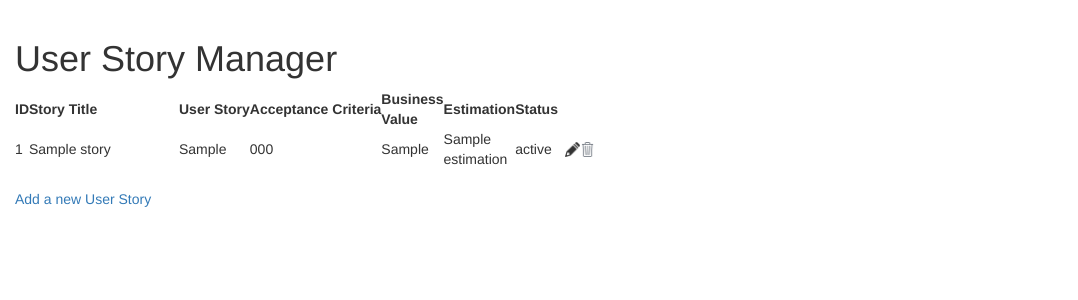
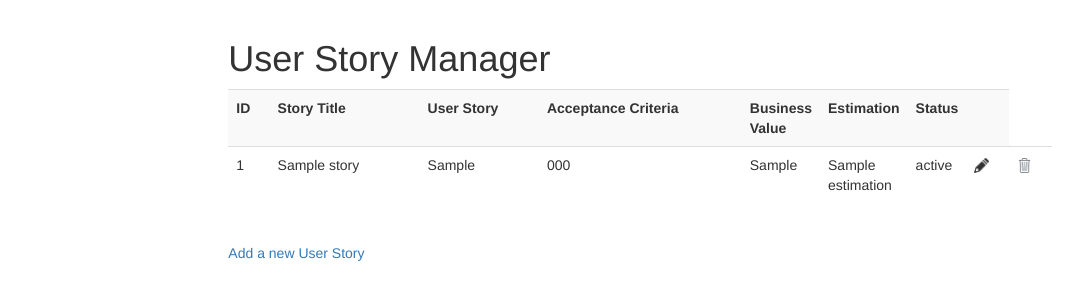
Before and after one commit to CodecoolBP20161/user-story-manager-cickib, a Python web app: template templates/list.html in a window 1280 px wide. Shown: the part 51-351 px from the top of the page, without its empty margins (0-1078 px from the left). Run offline with Jinja, Linux system fonts and the light colour scheme; the template is opened without the code that fills it: most values are stand-ins (such as "Sample title", 1, 10 or a date in 2020); some libraries are stand-ins or nearby versions.

Commit message:
table formatted, responsive, striped and the cursor hovers over it

```diff
--- a/templates/list.html
+++ b/templates/list.html
@@ -23,8 +23,12 @@
             </ul>
         </div>
     </nav>
+    <div class="row">
+        <div class="col-sm-2"></div>
+        <div class="col-sm-8">
             <h1>User Story Manager</h1>
-        <table>
+            <div class="table-responsive">
+                <table class="table table-striped table-hover ">
                     <tr>
                         <th>ID</th>
                         <th width="150">Story Title</th>
@@ -33,22 +37,29 @@
                         <th width="50">Business Value</th>
                         <th width="50">Estimation</th>
                         <th width="50">Status</th>
+                        <th></th>
+
                     </tr>
                     {% for i in stories %}
                         <tr>
-                <td>{{i.id}}</td>
-                <td>{{i.story_title}}</td>
-                <td>{{i.user_story}}</td>
-                <td>{{i.acceptance_criteria}}</td>
-                <td>{{i.business_value}}</td>
-                <td>{{i.estimation}}</td>
-                <td>{{i.status}}</td>
+                            <td>{{ i.id }}</td>
+                            <td>{{ i.story_title }}</td>
+                            <td>{{ i.user_story }}</td>
+                            <td>{{ i.acceptance_criteria }}</td>
+                            <td>{{ i.business_value }}</td>
+                            <td>{{ i.estimation }}</td>
+                            <td>{{ i.status }}</td>
                                             <td><a href="{{ url_for('update_user_story', story_id=i.id)}}"><img src="{{ url_for('static', filename='pencil.png') }}" width="15" height="15" alt="Edit"></a></td>
                 <td><a href="{{ url_for('delete_user_story', story_id=i.id) }}"><img src="{{ url_for('static', filename='bin.png') }}" width="15" height="15" alt="Delete"></a></td>
+
                         </tr>
                     {% endfor %}
                 </table>
+            </div>
             <br>
             <a href="../story/">Add a new User Story</a>
+        </div>
+        <div class="col-sm-2"></div>
     </body>
+</div>
 </html>
```
Lines whose indentation alone changed are shown as unchanged.
